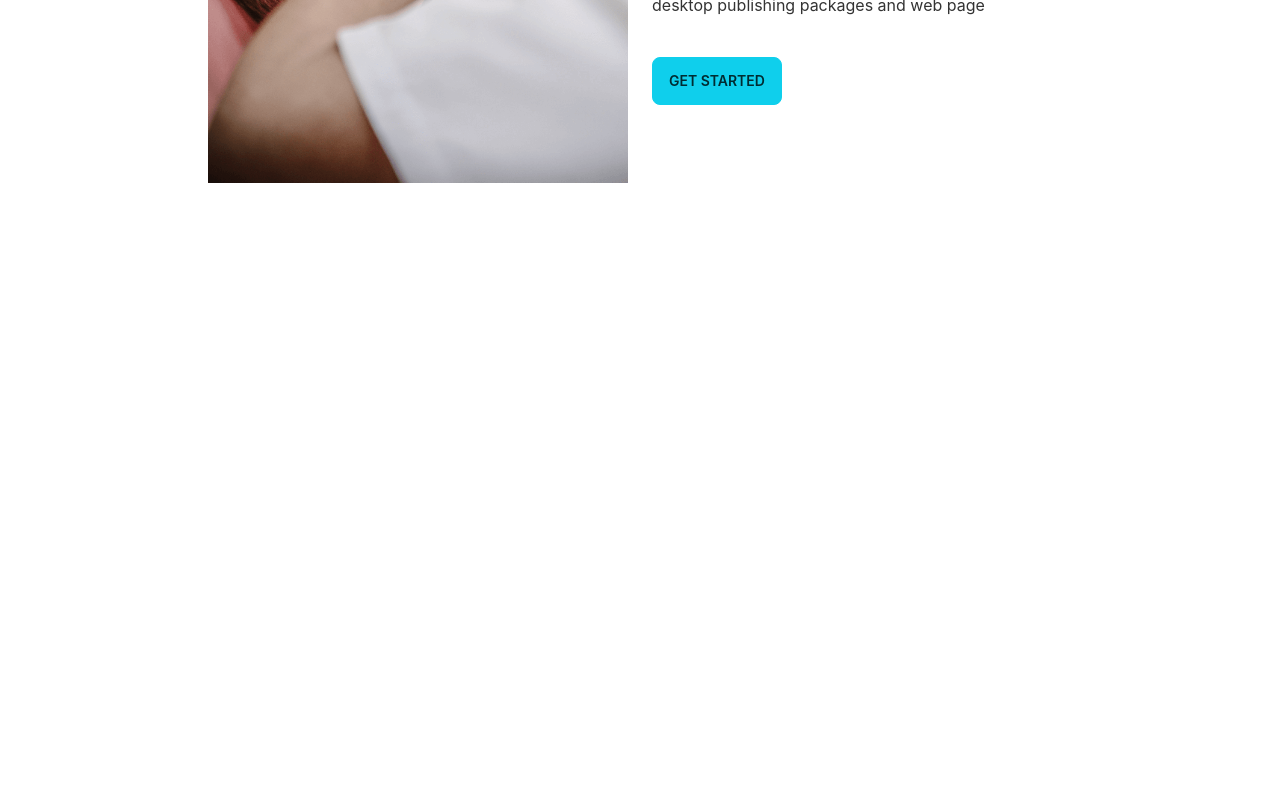
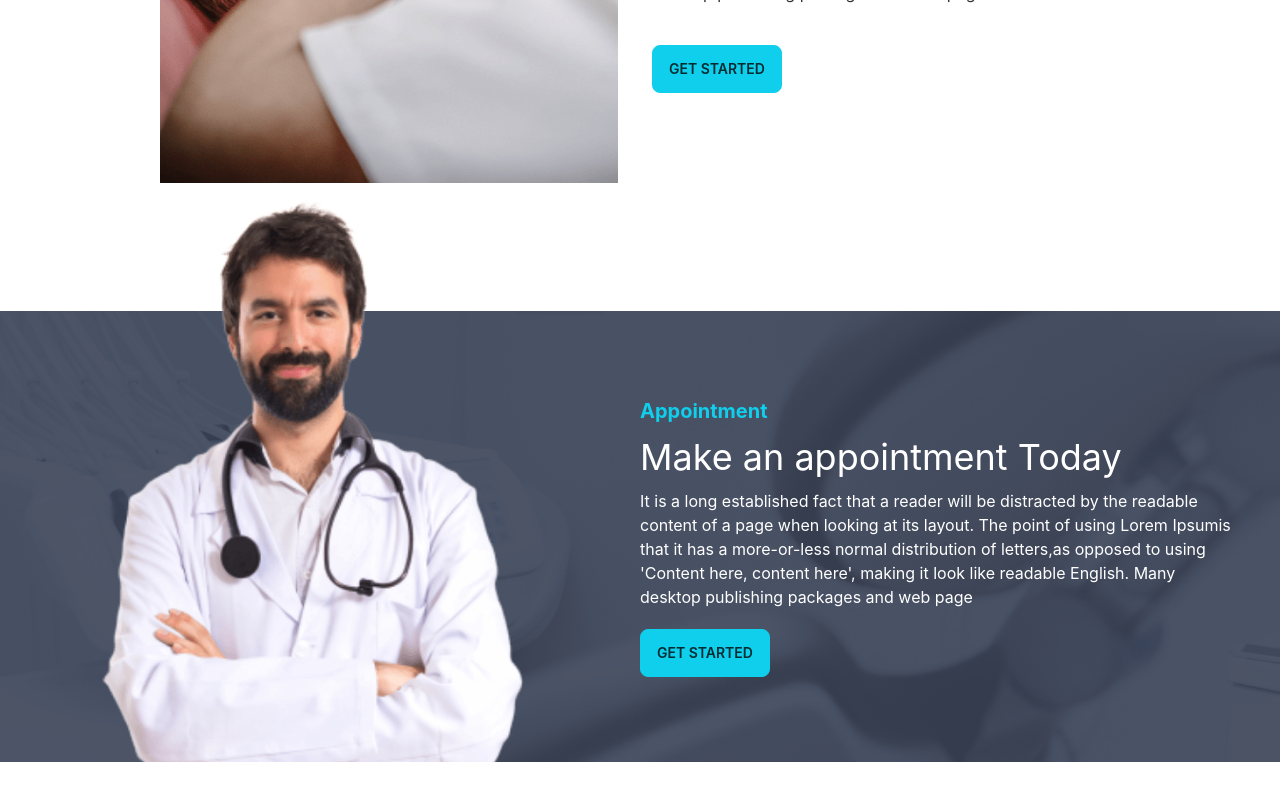
Before and after one commit to sayanpal469/doctors-portal-client-side, a React (Create React App) app: page /home in a window 1280 px wide. Shown: the part 2272-3072 px from the top of the page. Before the commit the page ends 2567 px from the top, so only its background shows below. Built offline with nearby package versions, Linux system fonts and the light colour scheme; the HTML template or start-up script is replaced by a standard one.

Commit message:
make appointment section added

```diff
--- a/src/Pages/HomeSection/Banner/Banner.jsx
+++ b/src/Pages/HomeSection/Banner/Banner.jsx
@@ -3,7 +3,7 @@ import chair from '../../../assets/images/chair.png';
 import './Banner.css'
 const Banner = () => {
   return (
-    <div className="hero min-h-screen banner mb-40">
+    <div className="hero min-h-screen banner mb-40 px-12">
   <div className="hero-content flex-col lg:flex-row-reverse justify-between gap-5">
     <img  style={{width: '600px', height: '355px'}} src={chair} className="rounded-lg shadow-2xl" />
     <div>
--- a/src/Pages/HomeSection/Home/Home.jsx
+++ b/src/Pages/HomeSection/Home/Home.jsx
@@ -1,16 +1,18 @@
 import React from 'react';
 import Banner from '../Banner/Banner'
 import Info from '../Info/Info';
+import MakeAppointMent from '../MakeAppointment/MakeAppointMent';
 import Services from '../Services/Services';
 import Treatment from '../Treatment/Treatment';
 
 const Home = () => {
     return (
-        <div className='px-12'>
+        <div>
             <Banner/>
             <Info/>
             <Services/>
             <Treatment/>
+            <MakeAppointMent/>
         </div>
     );
 };
--- a/src/Pages/HomeSection/Info/Info.jsx
+++ b/src/Pages/HomeSection/Info/Info.jsx
@@ -6,7 +6,7 @@ import phone from '../../../assets/icons/phone.svg'
 
 const Info = () => {
     return (
-        <div className='grid grid-cols-1 lg:grid-cols-3 gap-5 mb-10'>
+        <div className='grid grid-cols-1 lg:grid-cols-3 gap-5 mb-10 px-12'>
             <InfoCard bgcolor={ 'bg-gradient-to-r from-secondary to-primary' } cardTitle={ 'Opening Hours' } cardPara={'Lorem Ipsum is simply dummy text of the pri' } img={ clock }></InfoCard>
             <InfoCard bgcolor={ 'bg-accent' } cardTitle={ 'Opening Hours' } cardPara={ 'Brooklyn, NY 10036, United States' } img={ marker }></InfoCard>
             <InfoCard bgcolor={ 'bg-gradient-to-r from-secondary to-primary' } cardTitle={ 'Opening Hours' } cardPara={ '+000 123 456789' } img={ phone }></InfoCard>
--- /dev/null
+++ b/src/Pages/HomeSection/MakeAppointment/MakeAppointMent.jsx
@@ -0,0 +1,21 @@
+import React from 'react';
+import doctorSm from '../../../assets/images/doctor-small.png'
+import './MakeAppointment.css'
+
+const MakeAppointMent = () => {
+    return (
+        <section className='w-full flex justify-center items-center appointment my-32'>
+            <div className='lg:flex-1'>
+                <img className='mt-[-120px] hidden lg:block' src={doctorSm} alt="" />
+            </div>
+            <div className='lg:flex-1 p-10'>
+                <h3 className='text-xl text-primary font-bold'>Appointment</h3>
+                <h1 className='text-4xl text-white my-3'>Make an appointment Today</h1>
+                <p className='text-white'>It is a long established fact that a reader will be distracted by the readable content of a page when looking at its layout. The point of using Lorem Ipsumis that it has a more-or-less normal distribution of letters,as opposed to using 'Content here, content here', making it look like readable English. Many desktop publishing packages and web page</p>
+                <button className='btn btn-primary mt-5'>Get Started</button>
+            </div>
+        </section>
+    );
+};
+
+export default MakeAppointMent;
--- /dev/null
+++ b/src/Pages/HomeSection/MakeAppointment/MakeAppointment.css
@@ -0,0 +1,4 @@
+.appointment{
+    background-image: url('/src/assets/images/appointment.png');
+    background-size: cover;
+}
--- a/src/Pages/HomeSection/Services/Services.jsx
+++ b/src/Pages/HomeSection/Services/Services.jsx
@@ -26,7 +26,7 @@ const Services = () => {
        },
     ]
     return (
-        <div className='my-28'>
+        <div className='my-28 px-12'>
             <div className='text-center'>
                 <h3 className='font-bold text-xl text-primary'>Our Services</h3>
                 <h1 className='text-4xl mt-4'>Services We Provide</h1>
--- a/src/Pages/HomeSection/Treatment/Treatment.js
+++ b/src/Pages/HomeSection/Treatment/Treatment.jsx
@@ -3,7 +3,7 @@ import treatment from '../../../assets/images/treatment.png'
 
 const Treatment = () => {
     return (
-       <div className='my-28 lg:px-40 grid lg:grid-cols-2 md:grid-cols-2 sm:grid-cols-1 gap-6 items-center'>
+       <div className='my-28 lg:px-40 grid lg:grid-cols-2 md:grid-cols-2 sm:grid-cols-1 gap-6 items-center px-12'>
            <div>
                <img style={{width: '458px', height: '576px'}} className='' src={treatment} alt="" />
            </div>
```
